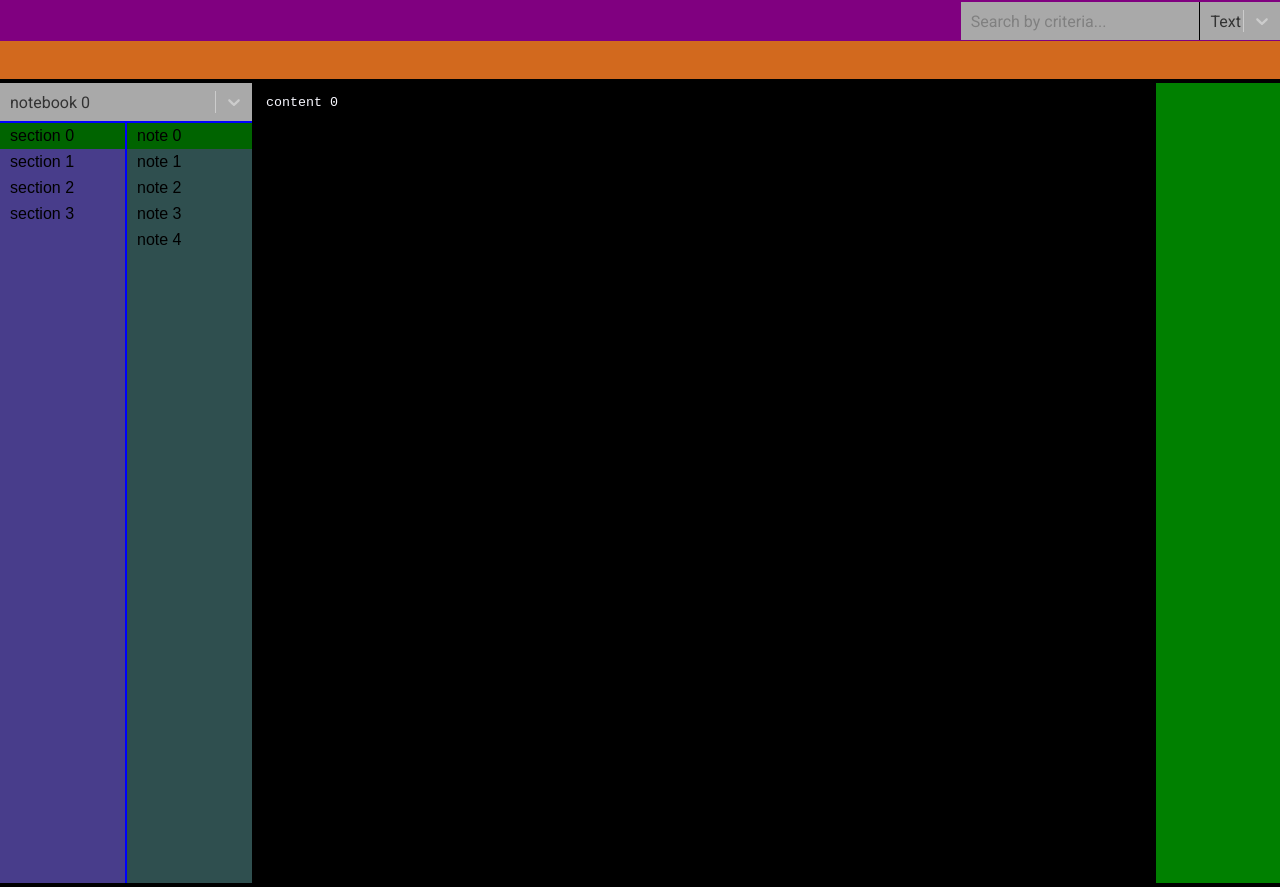
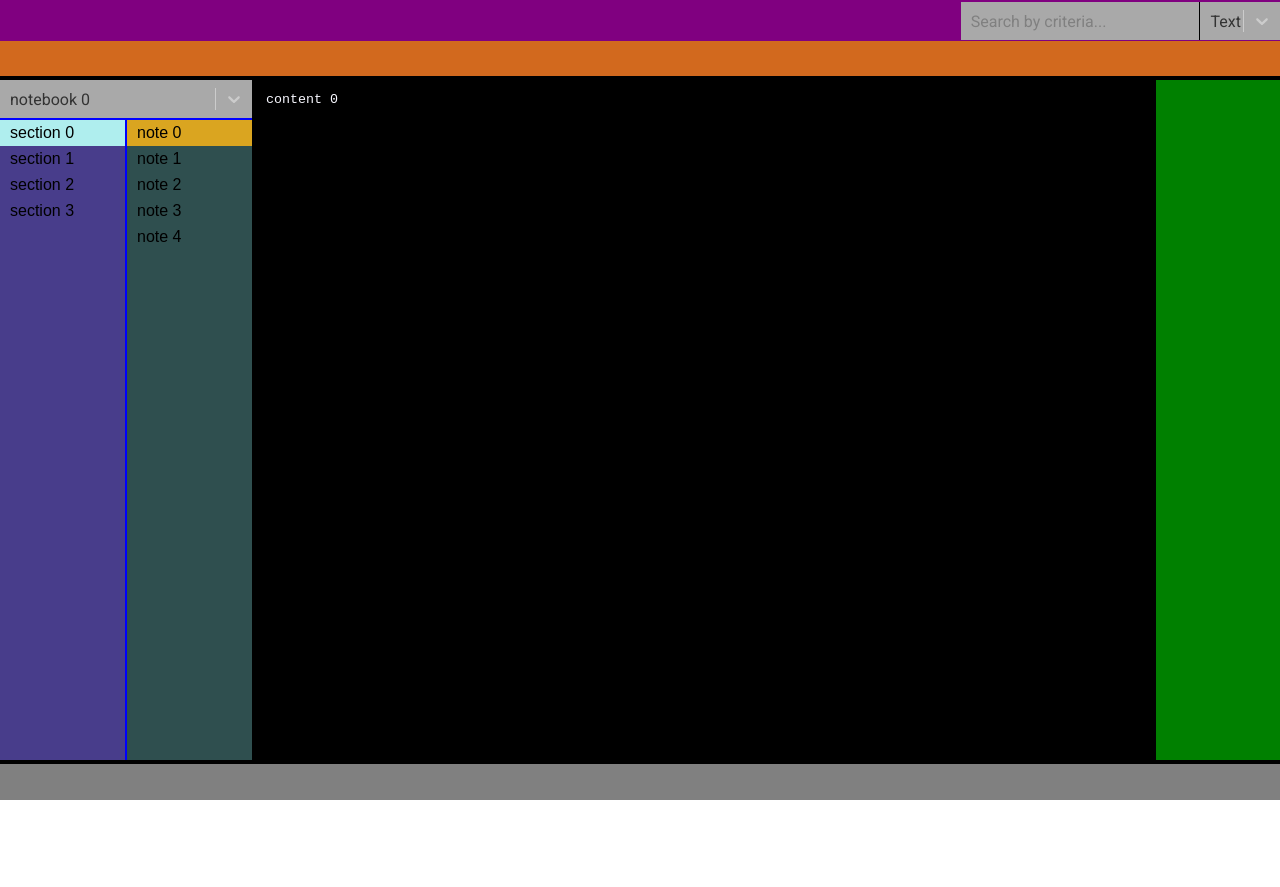
Before and after one commit to stroym/snovy, a React (Create React App) app: page / in a window 1280 px wide. After the commit the page ends 800 px from the top, so only its background shows below. Built offline with nearby package versions, Linux system fonts and the light colour scheme.

Commit message:
scrollbar styles

```diff
--- a/src/App.scss
+++ b/src/App.scss
@@ -1,6 +1,6 @@
 @use "style/react-select";
 @use "style/layout";
-@use "style/left";
+@use "style/left/left";
 @use "style/top";
 @use "style/context-menu";
 
--- a/src/model/Manager.ts
+++ b/src/model/Manager.ts
@@ -27,7 +27,7 @@ export default class Manager extends OrphanHolder<Notebook> {
       for (let j = 0; j < notebook.sections.length; j++) {
         let section = notebook.sections[j]
 
-        for (let k = 0; k < j + 5; k++) {
+        for (let k = 0; k < 5 + j * 10; k++) {
           section.addNote()
         }
       }
--- a/src/style/layout.scss
+++ b/src/style/layout.scss
@@ -3,8 +3,8 @@
   height: 100%;
   background-color: chocolate;
   display: grid;
-  grid-template-columns: 2fr 7fr 1fr;
-  grid-template-rows: 2fr 20fr 1fr;
+  grid-template-columns: 20% 70% 10%;
+  grid-template-rows: 10% 85% 5%;
   grid-template-areas: "top top top" "left editor right" "bottom bottom bottom";
 }
 
@@ -53,4 +53,6 @@
   outline: 0;
   border: 0;
   line-height: 1.5em;
+  scrollbar-color: whitesmoke darkgray;
+
 }
--- /dev/null
+++ b/src/style/left/left.scss
@@ -0,0 +1,7 @@
+@use "list-common";
+@use "list-note";
+@use "list-section";
+
+#snovy-selector-notebook {
+  grid-area: notebook;
+}
--- a/src/style/left.scss
+++ b/src/style/left/list-common.scss
@@ -1,20 +1,6 @@
-#snovy-selector-notebook {
-  grid-area: notebook;
-}
-
 .snovy-list-selector {
   overflow-y: auto;
   overflow-x: hidden;
-}
-
-#snovy-selector-section {
-  grid-area: section;
-  background-color: darkslateblue;
-}
-
-#snovy-selector-note {
-  grid-area: note;
-  background-color: darkslategray;
 }
 
 .snovy-list-item {
@@ -29,15 +15,7 @@
   user-select: none;
 }
 
-.snovy-list-selector .selected {
-  background-color: darkgreen;
-}
-
 .snovy-list-selector .editable {
   cursor: text;
   user-select: text;
 }
-
-.snovy-list-item:hover {
-  background-color: forestgreen;
-}
--- /dev/null
+++ b/src/style/left/list-note.scss
@@ -0,0 +1,13 @@
+#snovy-selector-note {
+  grid-area: note;
+  background-color: darkslategray;
+  scrollbar-color: darkgreen darkgray;
+}
+
+#snovy-selector-note .selected {
+  background-color: goldenrod;
+}
+
+#snovy-selector-note .snovy-list-item:hover {
+  background-color: darkgoldenrod;
+}
--- /dev/null
+++ b/src/style/left/list-section.scss
@@ -0,0 +1,13 @@
+#snovy-selector-section {
+  grid-area: section;
+  background-color: darkslateblue;
+  scrollbar-color: darkgreen darkgray;
+}
+
+#snovy-selector-section .selected {
+  background-color: paleturquoise;
+}
+
+#snovy-selector-section .snovy-list-item:hover {
+  background-color: turquoise;
+}
```
